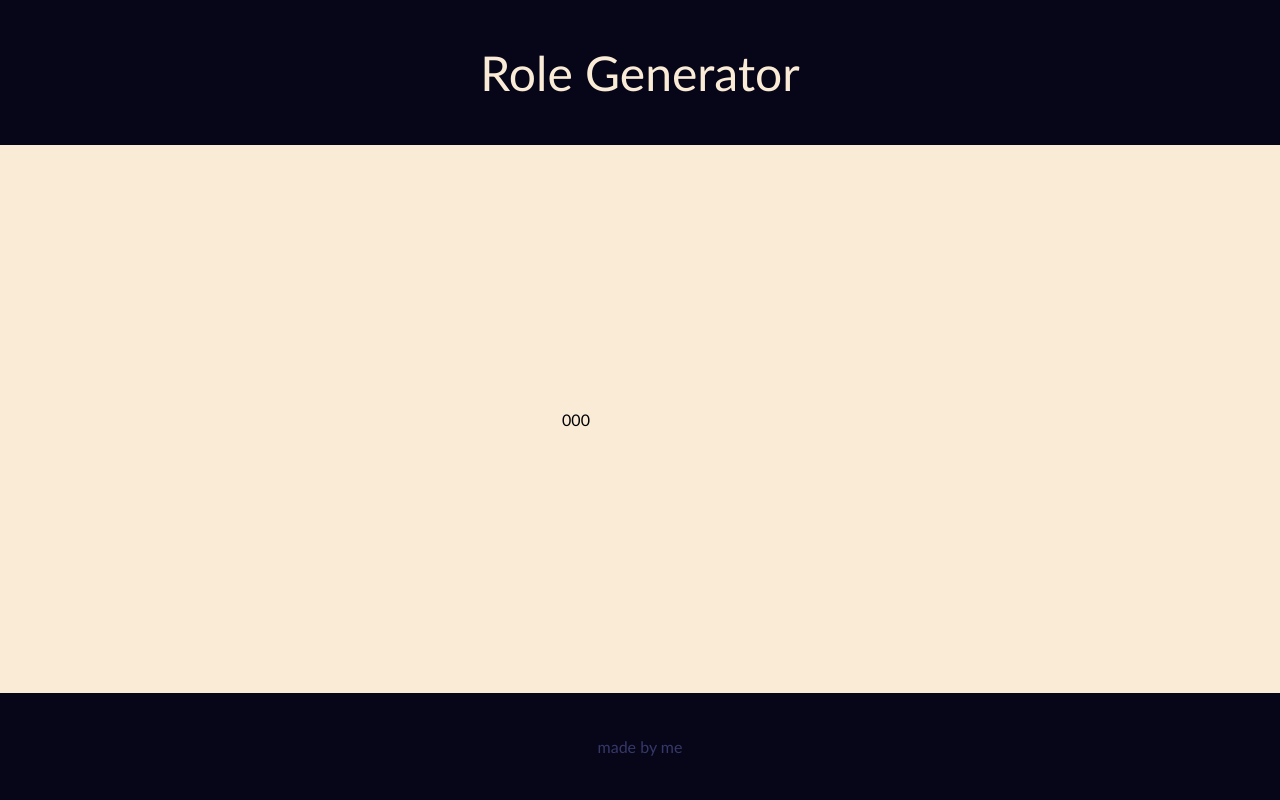
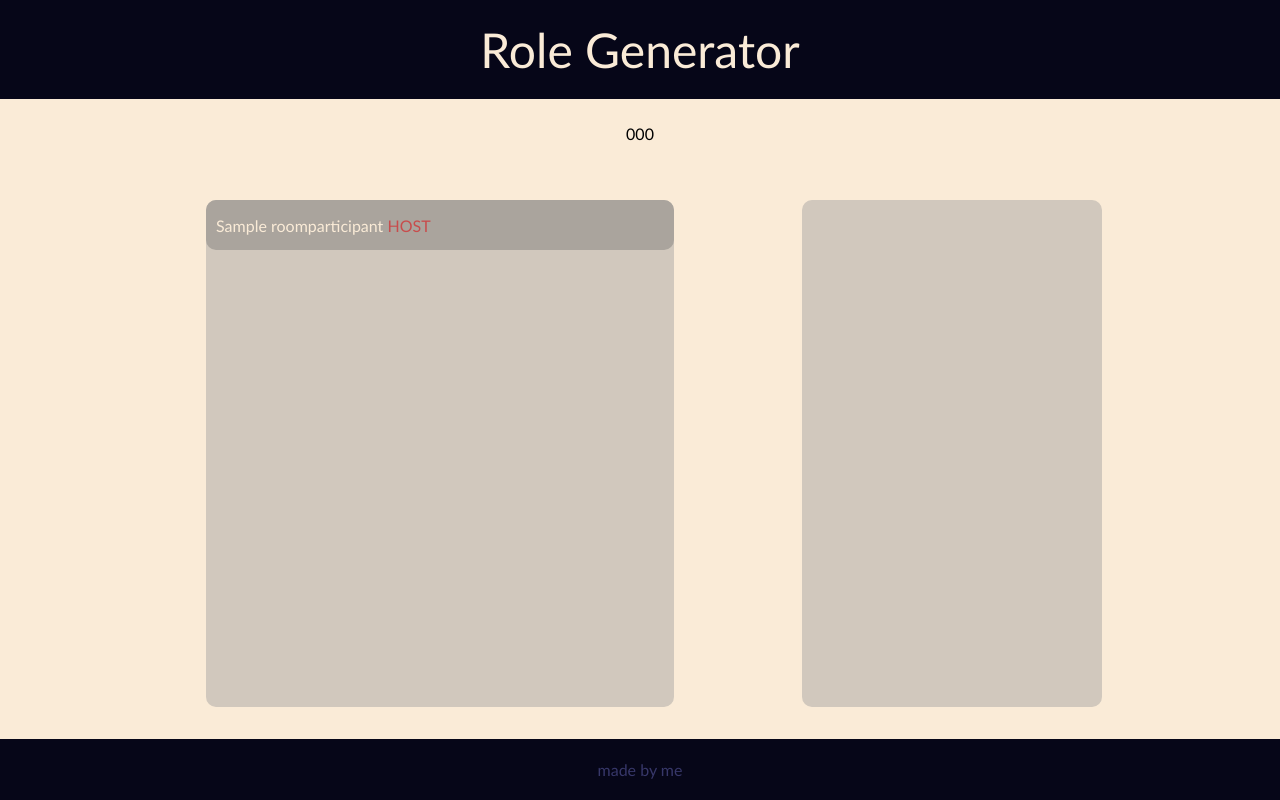
Before and after one commit to kAntonelli22/role_generator, a Django app: page /room/000/ in a window 1280 px wide. Run offline with Django 5.2, Linux system fonts and the light colour scheme; tables that the repository leaves empty hold one stand-in row (values such as "Sample post").

Commit message:
added room participant model and client side list of all users in room along with basic host verification.

```diff
--- a/role_generator/models.py
+++ b/role_generator/models.py
@@ -1,4 +1,5 @@
 from django.db import models
+from django.contrib import sessions
 import random
 import string
 
@@ -9,7 +10,8 @@ import string
 # create room model <i>
 class Room(models.Model):
     code = models.CharField(max_length=4, unique=True, db_index=True)
-    # users = models.ManyToManyField(max_length=255)
+    host = models.CharField(max_length=32)
+    # users = models.ManyToManyField(to=sessions, blank=True)
 
     def __str__(self):
         return self.code
@@ -32,5 +34,7 @@ class Card(models.Model):
     pass
 
 # create user model <i>
-class User(models.Model):
+class RoomParticipant(models.Model):
     name = models.CharField(max_length=255)
+    room = models.ForeignKey(Room, on_delete=models.CASCADE, related_name="participants")    # change CASCADE if users are saved
+    session = models.CharField(max_length=255)
--- a/role_generator/static/role_generator/css/style.css
+++ b/role_generator/static/role_generator/css/style.css
@@ -65,6 +65,9 @@ main {
     justify-content: center;
     align-items: center;
     font-size: 32px;
+    cursor: pointer;
+    user-select: none;
+    -webkit-user-select: none
 }
 
 #create:hover, #join:hover {
@@ -91,7 +94,83 @@ main {
 /* room
 */
 
+#grid {
+    display: grid;
+    grid-template-areas:
+    "code code"
+    "box1 box2"
+    "box1 box2"
+    "box1 box2"
+    "box1 box2";
+    width: 100%;
+    height: 100%;
+    margin: 10% 10% 15% 10%;
+}
+
+#box1 { grid-area: box1; }
+#box2 { grid-area: box2; }
+
+.box {
+    display: flex;
+    justify-content: center;
+    align-items: center;
+    flex-direction: column;
+    width: 100%;
+    color: black
+}
+
+.inner-box {
+    display: flex;
+    flex-direction: column;
+    gap: 10px;
+    width: 75%;
+    height: 100%;
+    background-color: #d1c8bd;
+    border-radius: 10px;
+}
+
+.participant {
+    display: flex;
+    align-items: center;
+    justify-content: space-between;
+    padding: 0px 0px 0px 10px;
+    background-color: #aaa49d;
+    height: 50px;
+    border-radius: 10px;
+}
+
+#participant-edit {
+    display: flex;
+    justify-content: center;
+    align-items: center;
+    height: 100%;
+    padding: 0px 5px;
+    border-radius: 0px 10px 10px 0px;
+    background-color: #918c88;
+    color: black;
+    cursor: pointer;
+    user-select: none;
+    -webkit-user-select: none
+}
+
+#participant-edit:hover {
+    background-color: #666463;
+}
+
+#participant-edit:active {
+    background-color: #585857;
+}
+
+#host {
+    color: rgb(200, 76, 76)
+}
+
 #room-code {
+    grid-area: code;
+    display: flex;
+    justify-content: center;
+    align-items: center;
+    width: 100%;
     color: black
 }
 
--- a/role_generator/static/role_generator/js/index.js
+++ b/role_generator/static/role_generator/js/index.js
@@ -20,10 +20,10 @@ joinButton.onclick = function(){
 }
 
 function joinRoom(roomCode) {
-    console.log(csrftoken)
+    console.log("roomcode: " + roomCode.toUpperCase())
 
     const formData = new FormData()
-    formData.append('room_code', roomCode)
+    formData.append('room_code', roomCode.toUpperCase())
 
     fetch('/join_room/', {
         method: 'POST',
--- a/role_generator/templates/role_generator/homepage.html
+++ b/role_generator/templates/role_generator/homepage.html
@@ -1,3 +1,4 @@
+{% load static %}
 <!DOCTYPE html>
 <html lang="en">
   <head>
@@ -5,7 +6,6 @@
     <meta name="viewport" content="width=device-width, initial-scale=1.0">
     <meta http-equiv="X-UA-Compatible" content="ie=edge">
     <title>Role Generator</title>
-    {% load static %}
     <link rel="stylesheet" type='text/css' href="{% static 'role_generator/css/style.css' %}">
   </head>
   <body>
@@ -21,7 +21,6 @@
     <script>
     const csrftoken = '{{ csrf_token }}';
     </script>
-    {% load static %}
     <script src="{% static 'role_generator/js/index.js' %}"></script>
   </body>
 </html>
--- a/role_generator/templates/role_generator/room.html
+++ b/role_generator/templates/role_generator/room.html
@@ -1,3 +1,4 @@
+{% load static %}
 <!DOCTYPE html>
 <html lang="en">
   <head>
@@ -5,17 +6,39 @@
     <meta name="viewport" content="width=device-width, initial-scale=1.0">
     <meta http-equiv="X-UA-Compatible" content="ie=edge">
     <title>Role Generator</title>
-    {% load static %}
     <link rel="stylesheet" type='text/css' href="{% static 'role_generator/css/style.css' %}">
   </head>
   <body>
     <header>Role Generator</header>
     <main>
-      <div id="room-code"> {{ room_code }}</div>
-      <div id=""></div>
+      <div id="grid">
+        <div id="room-code"> {{ room_code }}</div>
+        <div class="box" id="box1">
+          <div class="inner-box">
+            {% for participant in participants %}
+            <div class="participant">
+              <div class="participant-name">
+                {{ participant.name }}
+                {% if participant.is_host %}
+                  <span id="host">HOST</span>
+                {% endif %}
+              </div>
+              {% if participant.is_current_user %}
+                <div id="participant-edit">Change Name</div>
+              {% endif %}
+            </div>
+          {% endfor %}
+          </div>
+        </div>
+        <div class="box" id="box2">
+          <div class="inner-box">
+
+          </div>
+        </div>
+      </div>
     </main>
     <footer>made by me</footer>
-    {% load static %}
-    <script src="{% static 'role_generator/js/index.js' %}"></script>
+    <!-- change to use its own js file
+    <script src="{% static 'role_generator/js/index.js' %}"></script> -->
   </body>
 </html>
--- a/role_generator/views.py
+++ b/role_generator/views.py
@@ -5,6 +5,7 @@ from django.http import HttpResponse
 from django.http import JsonResponse
 from django.views.decorators.http import require_http_methods
 from .models import Room
+from .models import RoomParticipant
 from django.shortcuts import redirect, get_object_or_404
 
 def homepage(request):
@@ -12,16 +13,31 @@ def homepage(request):
 
 def create_room(request):
     room = Room.create_room()
+
+    if not request.session.session_key:
+        request.session.create()
+
+    room.host = request.session.session_key
+    room.save()
+
     return redirect('room', room_code=room.code)
 
 
 @require_http_methods(["POST"])
 def join_room(request):
     room_code = request.POST.get('room_code')
-    print(room_code)
 
     try:
         room = Room.objects.get(code=room_code)
+
+        if not request.session.session_key:
+            request.session.create()
+
+        participant = RoomParticipant.objects.create(
+            name="New User",
+            room=room,
+            session=request.session.session_key
+        )
 
         return JsonResponse({
             'success': True,
@@ -37,8 +53,19 @@ def join_room(request):
 def room(request, room_code):
     room = get_object_or_404(Room, code=room_code)
 
+    participants_data = []
+    for p in room.participants.all():
+        print(p.name)
+        participants_data.append({
+            'name': p.name,
+            'is_host': p.session == room.host,
+            'is_current_user': p.session == request.session.session_key
+        })
+        print("participant: ", p.name, "\tis host? ", p.session == room.host, "\tis current user? ", p.session == request.session.session_key)
+
     context = {
         'room': room,
-        'room_code': room_code
+        'room_code': room_code,
+        'participants': participants_data
     }
     return render(request, 'role_generator/room.html', context)
```
Also changed, not shown: role_generator/migrations/0001_initial.py.
